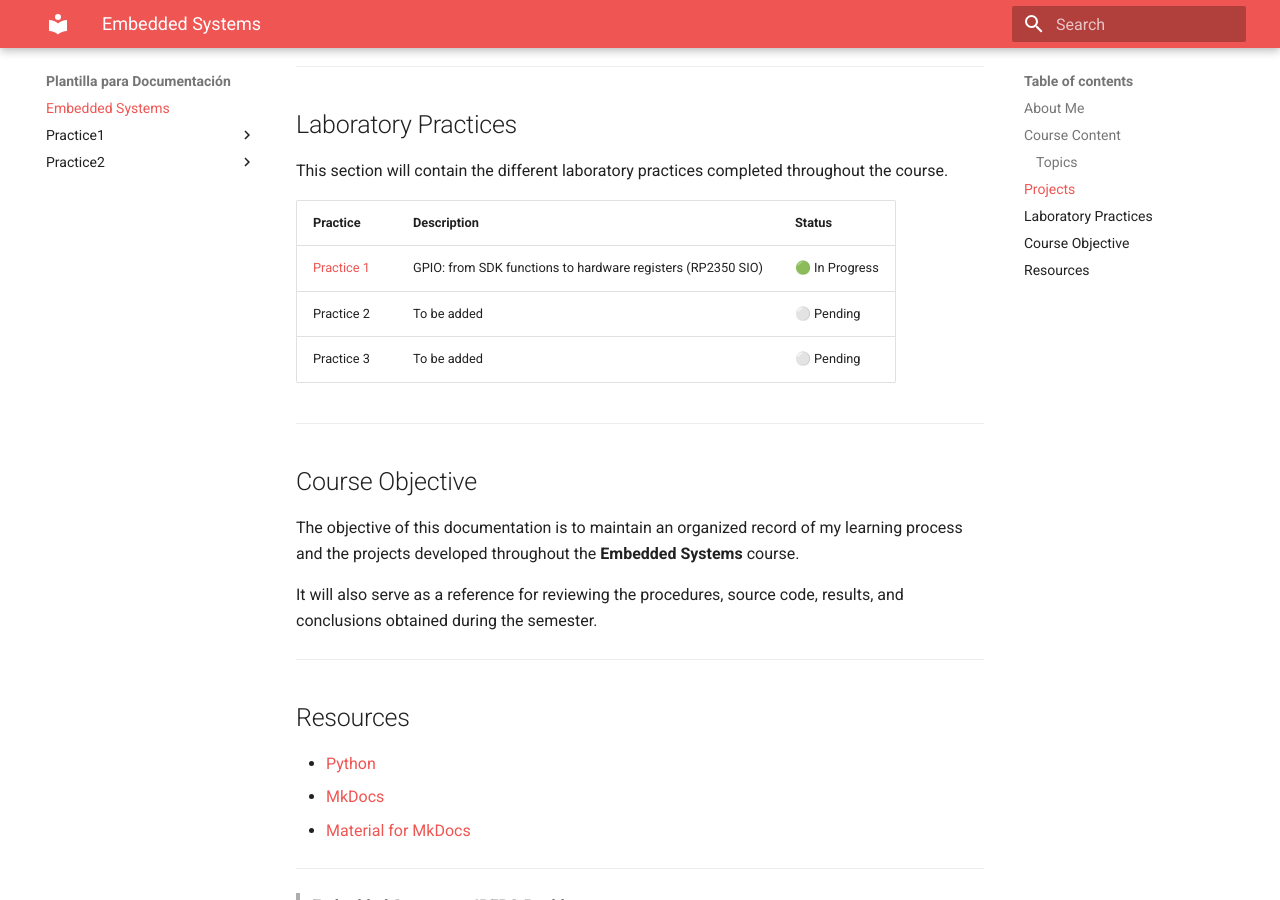
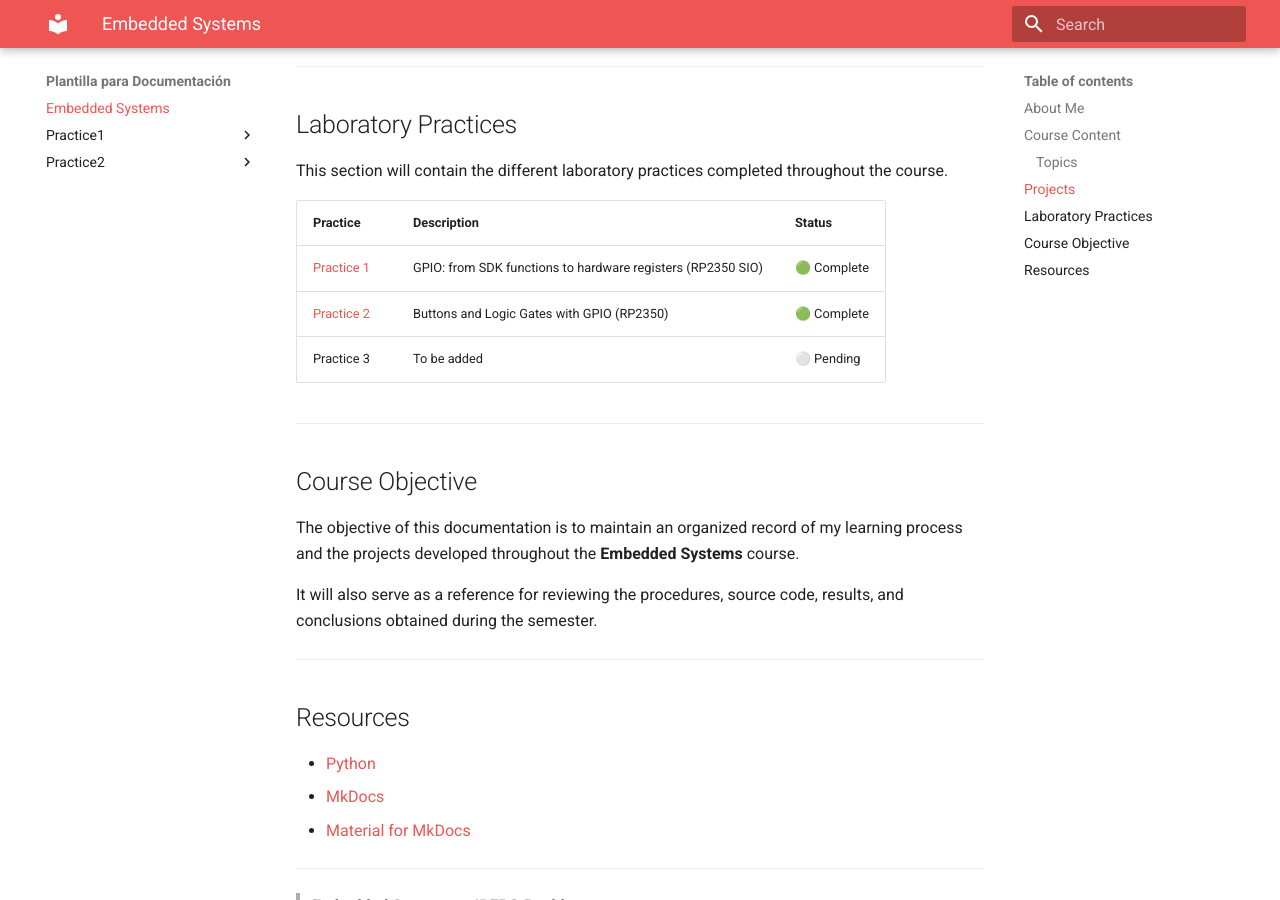
Before and after one commit to jesushernandez2005/JESUS_SISTEMAS-docs, an MkDocs documentation site: the page built from docs/index.md, in a window 1280 px wide and 900 px high, scrolled down 1249 px. Built offline with MkDocs 1.6.1 and Material for MkDocs 9.7.7, drawn with Linux system fonts in a browser that asks for light colours.

Commit message:
Actualizar

```diff
--- a/docs/index.md
+++ b/docs/index.md
@@ -50,8 +50,8 @@ This section will contain the different laboratory practices completed throughou
 
 | Practice | Description | Status |
 |---|---|---|
-| [Practice 1](practice1/practice1.md) | GPIO: from SDK functions to hardware registers (RP2350 SIO) | 🟢 In Progress |
-| Practice 2 | To be added | ⚪ Pending |
+| [Practice 1](practice1/practice1.md) | GPIO: from SDK functions to hardware registers (RP2350 SIO) | 🟢 Complete |
+| [Practice 2](practice2/practice2.md) | Buttons and Logic Gates with GPIO (RP2350) | 🟢 Complete |
 | Practice 3 | To be added | ⚪ Pending |
 
 ---
```
